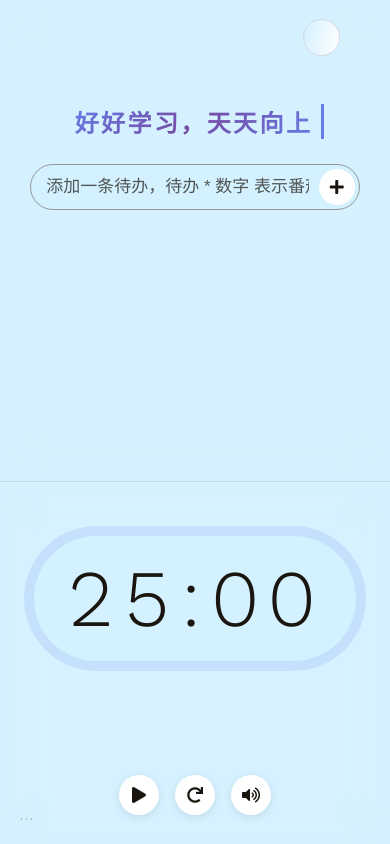
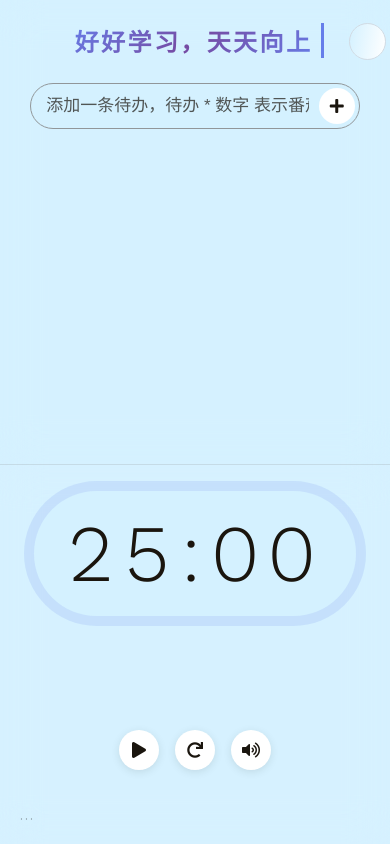
Before and after one commit to youmikuang/todo, a Vue app: page / in a window 390 px wide. Built offline with nearby package versions, Linux system fonts and the light colour scheme.

Commit message:
change mobile theme

```diff
--- a/index.html
+++ b/index.html
@@ -1,18 +1,26 @@
 <!DOCTYPE html>
 <html lang="zh-CN">
+
 <head>
   <meta charset="UTF-8">
   <link rel="icon" href="/favicon.svg">
   <meta name="viewport" content="width=device-width, initial-scale=1.0, viewport-fit=cover">
-    <meta name="theme-color" content="#062e3f">
+  <meta name="theme-color" content="#d4f1ff">
+  <!-- iOS Safari PWA -->
+  <meta name="apple-mobile-web-app-capable" content="yes">
+  <meta name="apple-mobile-web-app-status-bar-style" content="black-translucent">
   <meta name="Description" content="A dynamic and aesthetic To-Do List WebApp.">
   <!-- Font Awesome - 预加载字体文件以缓存图标 -->
-    <link rel="preload" href="https://cdnjs.cloudflare.com/ajax/libs/font-awesome/5.12.0-2/webfonts/fa-solid-900.woff2" as="font" type="font/woff2" crossorigin="anonymous" />
-    <link rel="stylesheet" href="https://cdnjs.cloudflare.com/ajax/libs/font-awesome/5.12.0-2/css/all.min.css" integrity="sha256-46r060N2LrChLLb5zowXQ72/iKKNiw/lAmygmHExk/o=" crossorigin="anonymous" />
+  <link rel="preload" href="https://cdnjs.cloudflare.com/ajax/libs/font-awesome/5.12.0-2/webfonts/fa-solid-900.woff2"
+    as="font" type="font/woff2" crossorigin="anonymous" />
+  <link rel="stylesheet" href="https://cdnjs.cloudflare.com/ajax/libs/font-awesome/5.12.0-2/css/all.min.css"
+    integrity="sha256-46r060N2LrChLLb5zowXQ72/iKKNiw/lAmygmHExk/o=" crossorigin="anonymous" />
   <title>Todo</title>
 </head>
+
 <body>
   <div id="app"></div>
   <script type="module" src="/src/main.js"></script>
 </body>
+
 </html>
--- a/src/App.vue
+++ b/src/App.vue
@@ -224,13 +224,13 @@ onUnmounted(() => {
 
   .pomodoro-section {
     border-top: 1px solid rgba(128, 128, 128, 0.2);
-    flex: 0 0 40%;
+    flex: 0 0 43%;
     min-height: 0;
-    padding-top: 1.5rem;
+    padding-top: 1rem;
   }
 
   .todo-section {
-    flex: 0 0 60%;
+    flex: 0 0 67%;
     min-height: 0;
     overflow-y: auto;
     padding-top: env(safe-area-inset-top, 0px);
--- a/src/assets/css/main.css
+++ b/src/assets/css/main.css
@@ -41,6 +41,7 @@ body {
     overflow: hidden;
     margin: 0;
     padding: 0;
+    padding-top: env(safe-area-inset-top, 0);
     padding-bottom: env(safe-area-inset-bottom, 0);
     min-height: 100vh;
     min-height: 100dvh;
@@ -611,10 +612,19 @@ button.darker-button:hover {
     }
 }
 
+@media only screen and (max-width: 768px) {
+    .flexrow-container {
+        position: absolute;
+        margin-top: 3rem;
+        right: -1rem;
+        z-index: 100;
+        justify-content: flex-end;
+    }
+}
+
 @media only screen and (max-width: 1000px) {
     .flexrow-container {
         align-self: flex-end;
-        margin-right: 30px;
         justify-content: flex-end;
     }
 }
@@ -622,7 +632,7 @@ button.darker-button:hover {
 @media only screen and (max-width: 800px) {
     #header {
         font-size: 1rem;
-        padding-top: 2rem;
+        padding-top: 3rem;
     }
 
     #title {
--- a/src/components/PomodoroTimer.vue
+++ b/src/components/PomodoroTimer.vue
@@ -206,8 +206,7 @@ onMounted(() => {
 
 @media only screen and (max-width: 768px) {
   .pomodoro {
-    justify-content: center;
-    padding-top: 2rem;
+    padding-top: 0rem;
   }
 }
 
@@ -343,11 +342,7 @@ onMounted(() => {
   }
 
   .pomodoro-stats {
-    cursor: default;
-  }
-
-  .pomodoro-timer {
-    margin-top: 2rem;
+    display: none;
   }
 
   .time-display {
--- a/src/components/TodoList.vue
+++ b/src/components/TodoList.vue
@@ -142,7 +142,6 @@ onUnmounted(() => {
 
 <template>
   <div class="todo-container">
-    <div id="header">
     <div class="flexrow-container">
       <div
         class="theme-selector"
@@ -153,7 +152,6 @@ onUnmounted(() => {
       <button class="fullscreen-btn" @click="toggleFullscreen" :title="isFullscreen ? '退出全屏(F)' : '全屏(F)'">
         <i :class="isFullscreen ? 'fas fa-compress' : 'fas fa-expand'"></i>
       </button>
-      </div>
     </div>
 
     <h1 id="title" :class="titleClass">好好学习，天天向上</h1>
@@ -286,6 +284,7 @@ onUnmounted(() => {
 @media only screen and (max-width: 768px) {
   .todo-container {
     padding: 0.75rem;
+    margin-top: 4rem;
   }
 
   .todo-item {
--- a/src/composables/useTodo.js
+++ b/src/composables/useTodo.js
@@ -31,6 +31,17 @@ function initData() {
   currentTheme.value = savedTheme || 'light'
   document.body.className = currentTheme.value
   document.documentElement.className = `${currentTheme.value}-html`
+
+  // 更新 iOS Safari 浏览器 UI 颜色
+  const themeColors = {
+    light: '#d4f1ff',
+    standard: '#062e3f',
+    darker: '#001214'
+  }
+  const metaThemeColor = document.querySelector('meta[name="theme-color"]')
+  if (metaThemeColor) {
+    metaThemeColor.setAttribute('content', themeColors[currentTheme.value] || themeColors.standard)
+  }
 
   // 加载 todos
   const savedTodos = localStorage.getItem('todos')
@@ -94,6 +105,17 @@ export function useTodo() {
     localStorage.setItem('savedTheme', theme)
     document.body.className = theme
     document.documentElement.className = `${theme}-html`
+
+    // 更新 iOS Safari 浏览器 UI 颜色
+    const themeColors = {
+      light: '#d4f1ff',
+      standard: '#062e3f',
+      darker: '#001214'
+    }
+    const metaThemeColor = document.querySelector('meta[name="theme-color"]')
+    if (metaThemeColor) {
+      metaThemeColor.setAttribute('content', themeColors[theme] || themeColors.standard)
+    }
   }
 
   function toggleTheme() {
```
Lines whose indentation alone changed are shown as unchanged.
